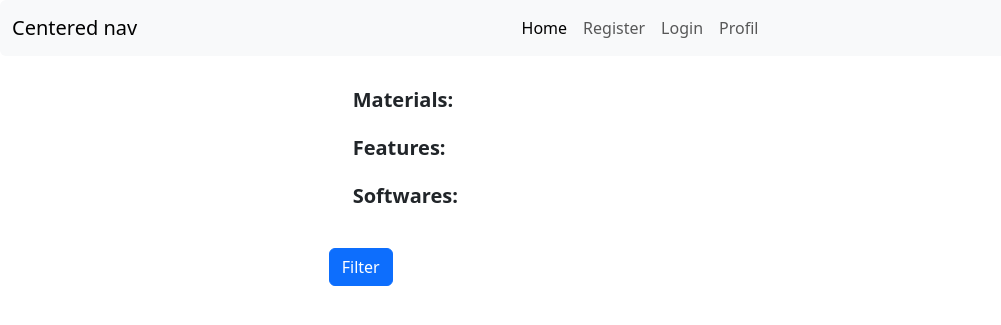
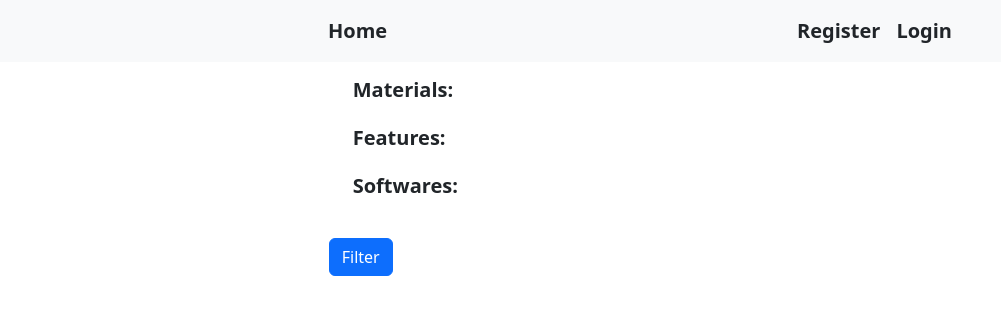
Before and after one commit to Yankhoba92/SpaceTrackr, a Symfony app: template templates/home/index.html.twig in a window 1280 px wide. Shown: the top 325 px of the page, without its empty margins (0-1001 px from the left). Run offline with Twig, Linux system fonts and the light colour scheme; the template is opened without the code that fills it, so the values that code supplies are empty; some libraries are stand-ins or nearby versions.

Commit message:
💥 Break down nav component

```diff
--- a/templates/base.html.twig
+++ b/templates/base.html.twig
@@ -3,15 +3,18 @@
 	<head>
 		<meta charset="UTF-8">
 		<title>
-			{% block title %}{% endblock %}
-			· SpaceTrackr</title>
+			{% block title %}
+
+			{% endblock %}
+			· SpaceTrackr
+		</title>
 		<link rel="icon" href="">
 		<link rel="preconnect" href="https://fonts.googleapis.com">
 		<link rel="preconnect" href="https://fonts.gstatic.com" crossorigin>
 		<link href="https://fonts.googleapis.com/css2?family=Libre+Franklin:wght@700;900&family=Poppins:wght@300;500&display=swap" rel="stylesheet">
+
 		{% block stylesheets %}
 			<link href="https://cdn.jsdelivr.net/npm/bootstrap@5.3.2/dist/css/bootstrap.min.css" rel="stylesheet" integrity="sha384-T3c6CoIi6uLrA9TneNEoa7RxnatzjcDSCmG1MXxSR1GAsXEV/Dwwykc2MPK8M2HN" crossorigin="anonymous">
-			<!-- Option 1: Include in HTML -->
 			<link rel="stylesheet" href="https://cdn.jsdelivr.net/npm/bootstrap-icons@1.3.0/font/bootstrap-icons.css">
 		{% endblock %}
 
@@ -20,31 +23,10 @@
 		{% endblock %}
 	</head>
 	<body>
-		<nav class="navbar navbar-expand-lg bg-body-tertiary rounded mb-3" aria-label="Thirteenth navbar example">
-			<div class="container-fluid">
-				<button class="navbar-toggler" type="button" data-bs-toggle="collapse" data-bs-target="#navbarsExample11" aria-controls="navbarsExample11" aria-expanded="false" aria-label="Toggle navigation">
-					<span class="navbar-toggler-icon"></span>
-				</button>
+		{{ include('components/navbar.html.twig') }}
 
-				<div class="collapse navbar-collapse d-lg-flex" id="navbarsExample11">
-					<a class="navbar-brand col-lg-3 me-0" href="#">Centered nav</a>
-					<ul class="navbar-nav col-lg-6 justify-content-lg-center">
-						<li class="nav-item">
-							<a class="nav-link active" aria-current="page" href="{{ path('app_home') }}">Home</a>
-						</li>
-						<li class="nav-item">
-							<a class="nav-link" href="{{ path('register') }}">Register</a>
-						</li>
-						<li class="nav-item">
-							<a class="nav-link" href="{{ path('login') }}">Login</a>
-						</li>
-						<li class="nav-item">
-							<a class="nav-link" href="{{ path('profil') }}">Profil</a>
-						</li>
-					</ul>
-				</div>
-			</div>
-		</nav>
-		{% block body %}{% endblock %}
+		{% block body %}
+
+		{% endblock %}
 	</body>
 </html>
--- /dev/null
+++ b/templates/components/navbar.html.twig
@@ -0,0 +1,33 @@
+<nav class="navbar navbar-expand-lg bg-light">
+    <ul class="navbar-nav justify-content-between w-50 m-auto">
+        <div class="d-flex">
+            <li class="nav-item">
+                <a class="nav-link fs-5 fw-bold text-dark" aria-current="page" href="{{ path('app_home') }}">Home</a>
+            </li>
+
+            {% if is_granted('ROLE_ADMIN') %}
+                <li class="nav-item">
+                    <a class="nav-link fs-5 fw-bold text-dark" href="{{ path('admin') }}">Dashboard</a>
+                </li>
+            {% endif %}
+        </div>
+
+        <div class="d-flex">
+            {% if is_granted('IS_AUTHENTICATED_FULLY') %}
+                <li class="nav-item">
+                    <a class="nav-link fs-5 fw-bold text-dark" href="{{ path('profil') }}">Profil</a>
+                </li>
+                <li class="nav-item">
+                    <a class="nav-link fs-5 fw-bold text-dark" href="{{ path('app_logout') }}">Logout</a>
+                </li>
+            {% else %}
+                <li class="nav-item">
+                    <a class="nav-link fs-5 fw-bold text-dark" href="{{ path('register') }}">Register</a>
+                </li>
+                <li class="nav-item">
+                    <a class="nav-link fs-5 fw-bold text-dark" href="{{ path('login') }}">Login</a>
+                </li>
+            {% endif %}
+        </div>
+    </ul>
+</nav>
```
